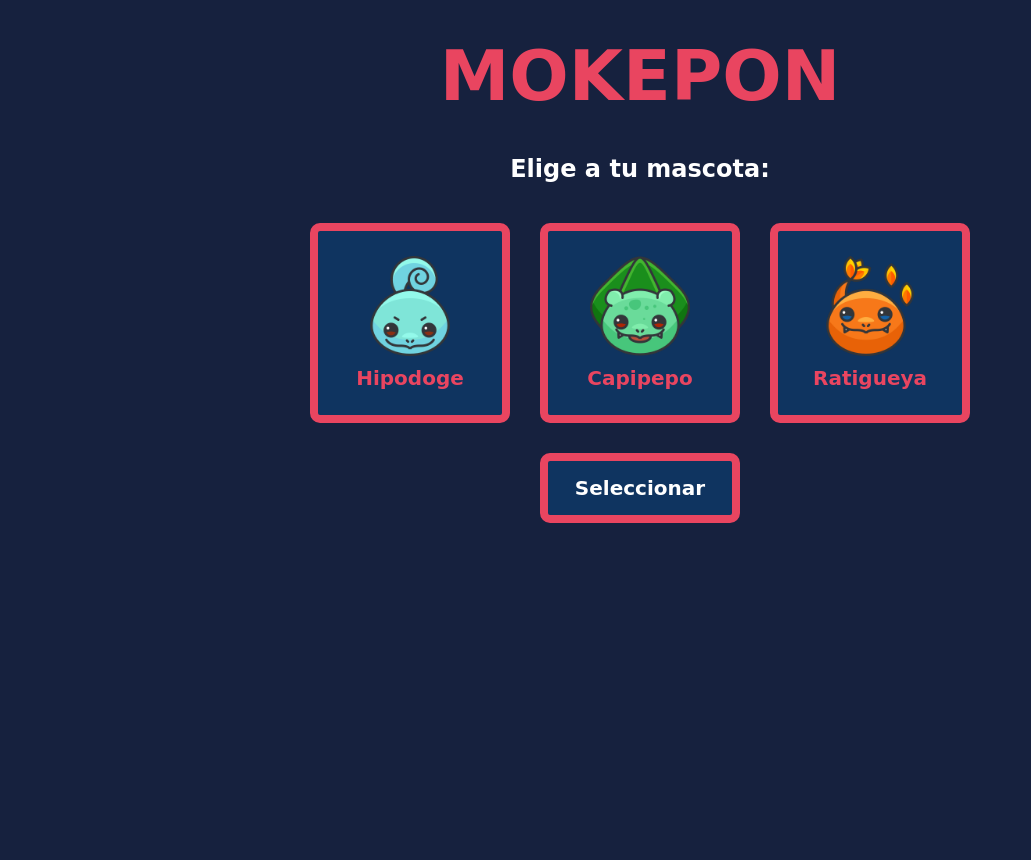
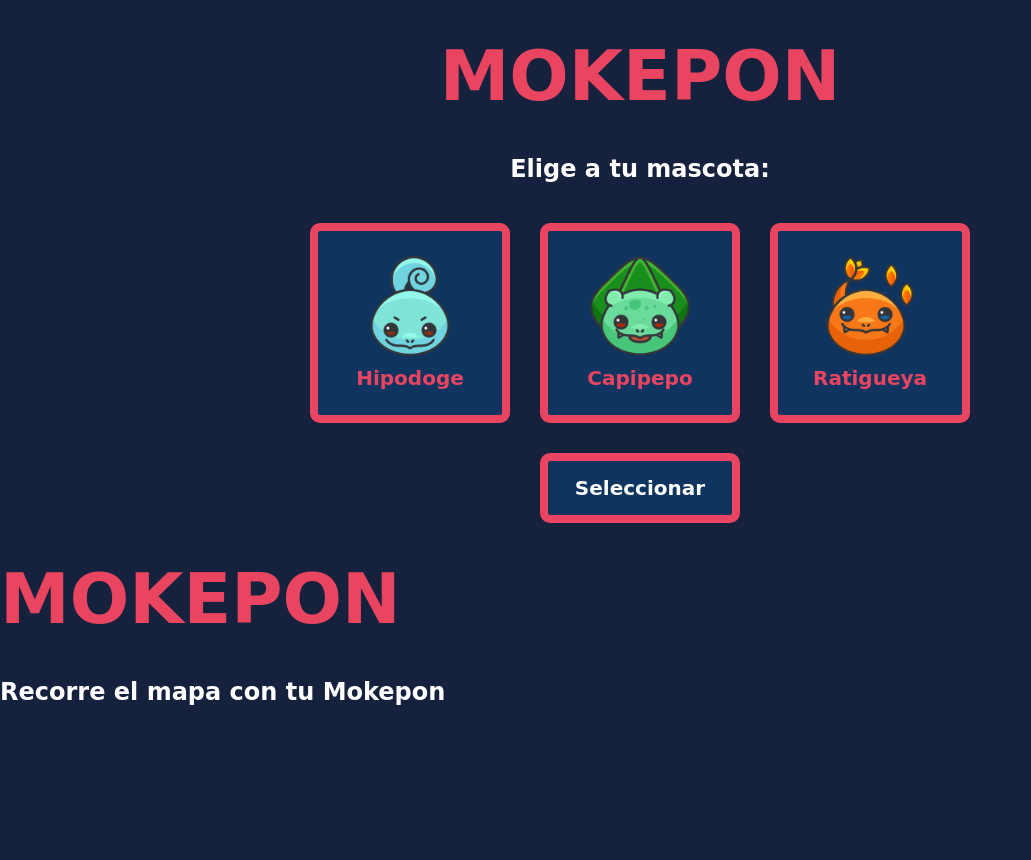
Before and after one commit to RubberBoyVz/Mokepon, a plain HTML site: page mokepon.html in a window 1280 px wide. Shown: the whole page, without its empty margins (0-1031 px from the left). Before the commit the page ends 800 px from the top, so only its background shows below. Drawn offline with Linux system fonts and the light colour scheme; a web font is replaced by a local one.

Commit message:
Canvas con capipepo hecho

```diff
--- a/mokepon.html
+++ b/mokepon.html
@@ -26,6 +26,14 @@
 
         <!-- SELECCIONAR MASCOTA -->
         <button id="boton-mascota">Seleccionar</button>
+    </section>
+
+    <!-- CANVAS -->
+    <section id="ver-mapa"><h1 class="titulo"><a href="mokepon.html">MOKEPON</a></h1>
+        <h2 class="subtitulo">Recorre el mapa con tu Mokepon</h2>
+        <canvas id="mapa">
+
+        </canvas>
     </section>
 
     <!-- SEGUNDA PANTALLA -->
```
